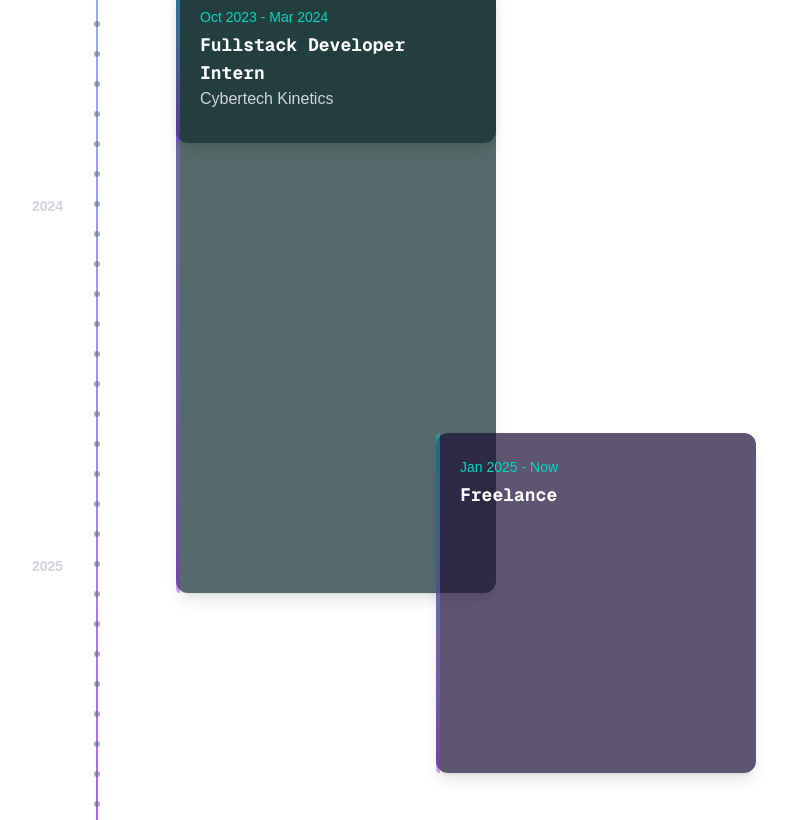
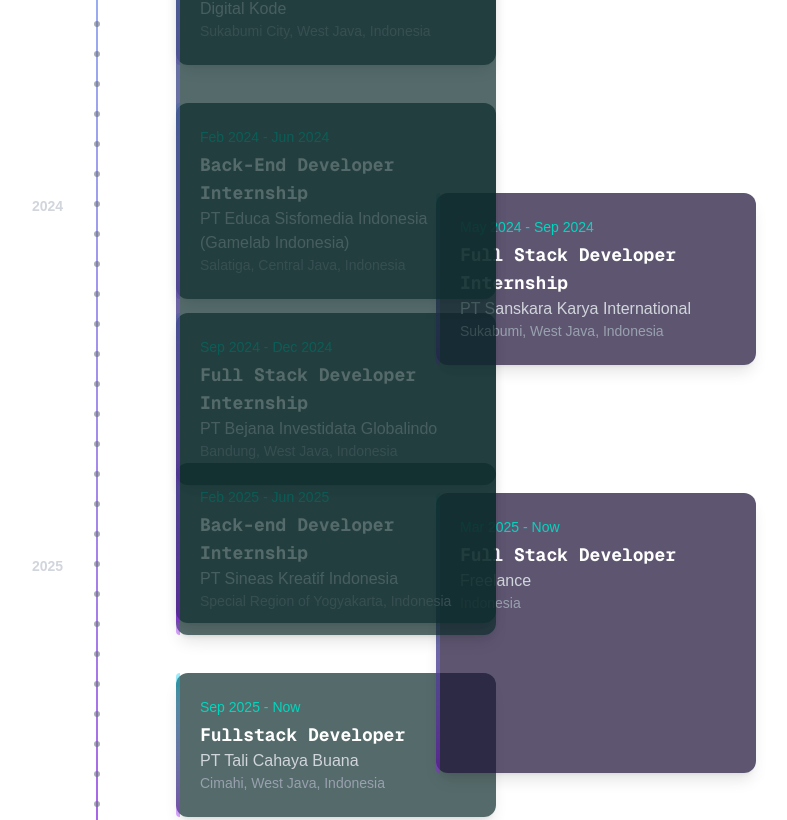
Before and after one commit to AiDinaAgustin/portofolio-redesign, a Next.js app: page / in a window 1280 px wide. Shown: the part 3720-4540 px from the top of the page, without its empty margins (112-899 px from the left). Built offline with nearby package versions, Linux system fonts and the light colour scheme.

Commit message:
feat: enhance CareerTimeline component to handle overlapping items and improve layout positioning

```diff
--- a/app/components/CareerTimeline.tsx
+++ b/app/components/CareerTimeline.tsx
@@ -39,6 +39,30 @@
     return durationInMonths * pixelsPerMonth - 20 // Kurangi sedikit untuk spacing
   }
 
+  // Fungsi untuk mendeteksi overlap dan menentukan posisi horizontal
+  const getHorizontalPosition = (currentIndex: number): string => {
+    const current = data[currentIndex]
+    const currentTop = getOffset(current.startYear, current.startMonth)
+    const currentBottom = currentTop + getItemHeight(current)
+
+    // Cek overlap dengan item sebelumnya
+    for (let i = 0; i < currentIndex; i++) {
+      const prev = data[i]
+      const prevTop = getOffset(prev.startYear, prev.startMonth)
+      const prevBottom = prevTop + getItemHeight(prev)
+
+      // Jika ada overlap vertikal
+      if (currentTop < prevBottom && currentBottom > prevTop) {
+        // Jika item sebelumnya di kiri, taruh yang sekarang di kanan
+        const prevPosition: string = getHorizontalPosition(i)
+        return prevPosition === 'left-40' ? 'left-[420px]' : 'left-40'
+      }
+    }
+
+    // Default ke kiri jika tidak ada overlap
+    return 'left-40'
+  }
+
   return (
     <div className="relative mx-auto w-full max-w-5xl px-8 py-20 text-white"
          style={{ height: totalHeight }}>
@@ -75,11 +99,13 @@
       {data.map((item, i) => {
         const top = getOffset(item.startYear, item.startMonth)
         const height = getItemHeight(item)
+        const horizontalPos = getHorizontalPosition(i)
+        const bgColor = horizontalPos === 'left-40' ? 'bg-[#0d2b2b]/70' : 'bg-[#1a0f35]/70'
+
         return (
           <div
             key={i}
-            className={`absolute w-[320px] rounded-xl p-6 shadow-lg transition-transform duration-300 hover:scale-[1.02]
-                        ${i % 2 === 0 ? 'left-40 bg-[#0d2b2b]/70' : 'left-[420px] bg-[#1a0f35]/70'}`}
+            className={`absolute w-[320px] rounded-xl p-6 shadow-lg transition-transform duration-300 hover:scale-[1.02] ${horizontalPos} ${bgColor}`}
             style={{ top, minHeight: height }}
           >
             <p className="text-sm text-teal-400">
--- a/app/page.tsx
+++ b/app/page.tsx
@@ -127,38 +127,108 @@
   },
 ];
 
+// const data = [
+//     {
+//       title: 'Education',
+//       company: 'STMIK Mardira Indonesia',
+//       location: 'Computer Science',
+//       startYear: 2021,
+//       startMonth: 10,
+//       endYear: 2025,
+//       endMonth: 6,
+//     },
+//     {
+//       title: 'Web Developer',
+//       company: 'PT. Oasis Mitra Tritunggal / Cursor.ID',
+//       startYear: 2022,
+//       startMonth: 9,
+//       endYear: 2023,
+//       endMonth: 9,
+//     },
+//     {
+//       title: 'Fullstack Developer Intern',
+//       company: 'Cybertech Kinetics',
+//       startYear: 2023,
+//       startMonth: 10,
+//       endYear: 2024,
+//       endMonth: 3,
+//     },
+//     {
+//       title: 'Freelance',
+//       startYear: 2025,
+//       startMonth: 1,
+//     },
+//   ]
 const data = [
   {
-      title: 'Education',
-      company: 'STMIK Mardira Indonesia',
-      location: 'Computer Science',
-      startYear: 2021,
-      startMonth: 10,
+    title: 'Fullstack Developer',
+    company: 'PT Tali Cahaya Buana',
+    location: 'Cimahi, West Java, Indonesia',
+    startYear: 2025,
+    startMonth: 9,
+  },
+  {
+    title: 'Full Stack Developer',
+    company: 'Freelance',
+    location: 'Indonesia',
+    startYear: 2025,
+    startMonth: 3,
+  },
+  {
+    title: 'Back-end Developer Internship',
+    company: 'PT Sineas Kreatif Indonesia',
+    location: 'Special Region of Yogyakarta, Indonesia',
+    startYear: 2025,
+    startMonth: 2,
     endYear: 2025,
     endMonth: 6,
   },
   {
-      title: 'Web Developer',
-      company: 'PT. Oasis Mitra Tritunggal / Cursor.ID',
-      startYear: 2022,
+    title: 'Full Stack Developer Internship',
+    company: 'PT Bejana Investidata Globalindo',
+    location: 'Bandung, West Java, Indonesia',
+    startYear: 2024,
     startMonth: 9,
-      endYear: 2023,
+    endYear: 2024,
+    endMonth: 12,
+  },
+  {
+    title: 'Full Stack Developer Internship',
+    company: 'PT Sanskara Karya International',
+    location: 'Sukabumi, West Java, Indonesia',
+    startYear: 2024,
+    startMonth: 5,
+    endYear: 2024,
     endMonth: 9,
   },
   {
-      title: 'Fullstack Developer Intern',
-      company: 'Cybertech Kinetics',
-      startYear: 2023,
-      startMonth: 10,
+    title: 'Back-End Developer Internship',
+    company: 'PT Educa Sisfomedia Indonesia (Gamelab Indonesia)',
+    location: 'Salatiga, Central Java, Indonesia',
+    startYear: 2024,
+    startMonth: 2,
     endYear: 2024,
-      endMonth: 3,
+    endMonth: 6,
   },
   {
-      title: 'Freelance',
-      startYear: 2025,
-      startMonth: 1,
+    title: 'Back-End Developer Internship',
+    company: 'Digital Kode',
+    location: 'Sukabumi City, West Java, Indonesia',
+    startYear: 2023,
+    startMonth: 7,
+    endYear: 2023,
+    endMonth: 8,
   },
-  ]
+  {
+    title: 'Informatics Engineering',
+    company: 'Nusa Putra University',
+    location: 'Sukabumi, West Java, Indonesia',
+    startYear: 2021,
+    startMonth: 9,
+    endYear: 2025,
+    endMonth: 7,
+  },
+];
 
 function classNames(...classes: string[]) {
   return classes.filter(Boolean).join(" ");
```
Lines whose indentation alone changed are shown as unchanged.
